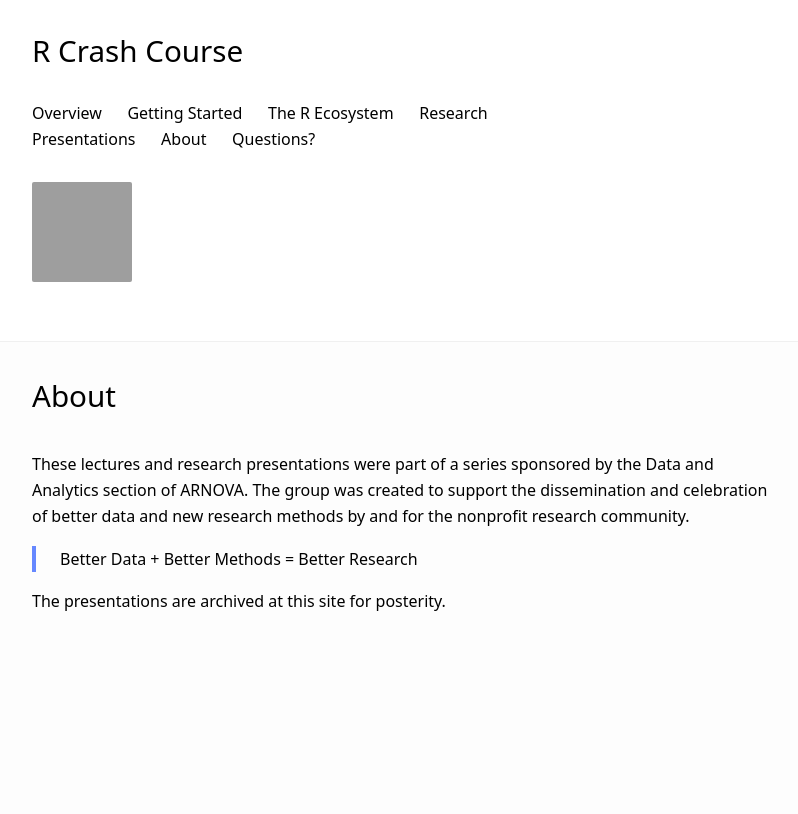
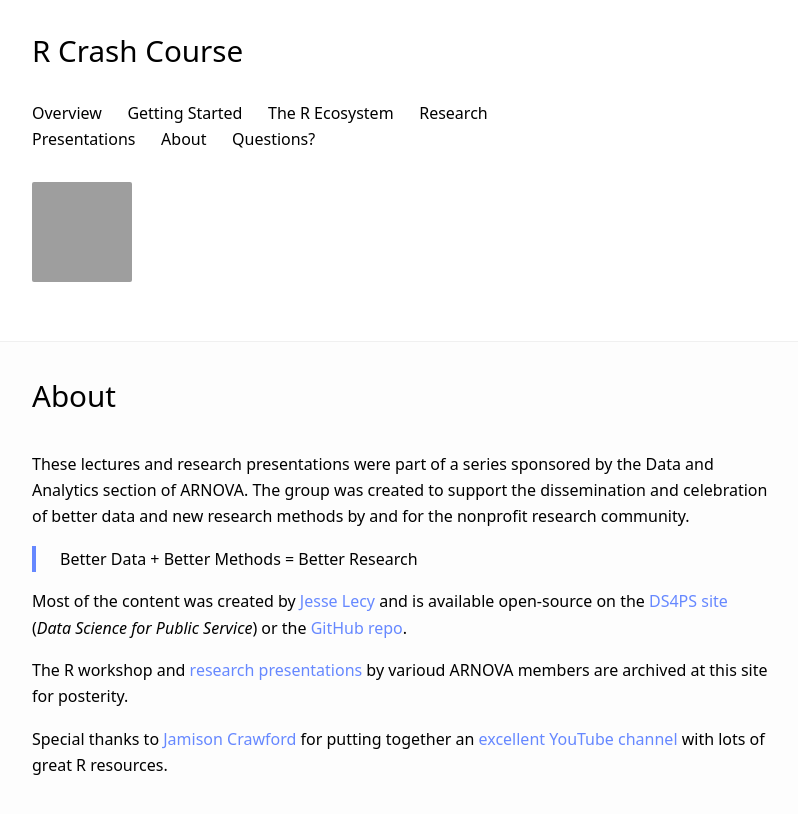
Before and after one commit to Nonprofit-Open-Data-Collective/r-crash-course, a Jekyll site: the page built from about.md, in a window 1280 px wide, cut to the strip 0-814 px from the top of the page. Shown: the whole strip, without its empty margins (240-1038 px from the left). Built offline with Jekyll 4.4.1, drawn with Linux system fonts in a browser that asks for light colours; our own code applies the rules of GitHub Pages for plain Markdown files; grey boxes are pictures that could not be loaded.

Commit message:
Update about.md

```diff
--- a/about.md
+++ b/about.md
@@ -6,4 +6,8 @@ These lectures and research presentations were part of a series sponsored by the
 
 > Better Data + Better Methods = Better Research
 
-The presentations are archived at this site for posterity.
+Most of the content was created by [Jesse Lecy](www.lecy.info) and is available open-source on the [DS4PS site](https://ds4ps.org/) (*Data Science for Public Service*) or the [GitHub repo](https://github.com/DS4PS).
+
+The R workshop and [research presentations](https://nonprofit-open-data-collective.github.io/r-crash-course/talks/) by varioud ARNOVA members are archived at this site for posterity.
+
+Special thanks to [Jamison Crawford](https://github.com/jamisoncrawford) for putting together an [excellent YouTube channel](https://www.youtube.com/channel/UC7qXkCiERSNtT_1IHt_88kQ/featured) with lots of great R resources.
```
